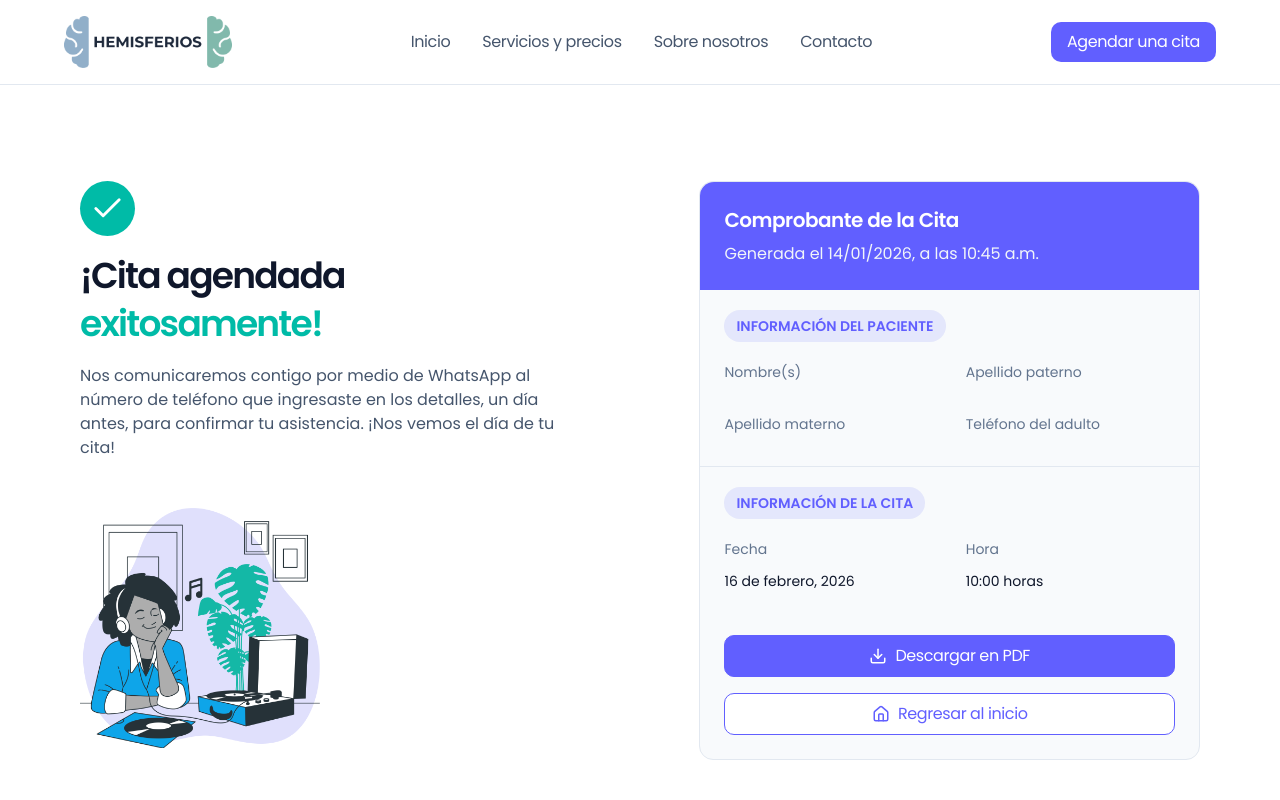
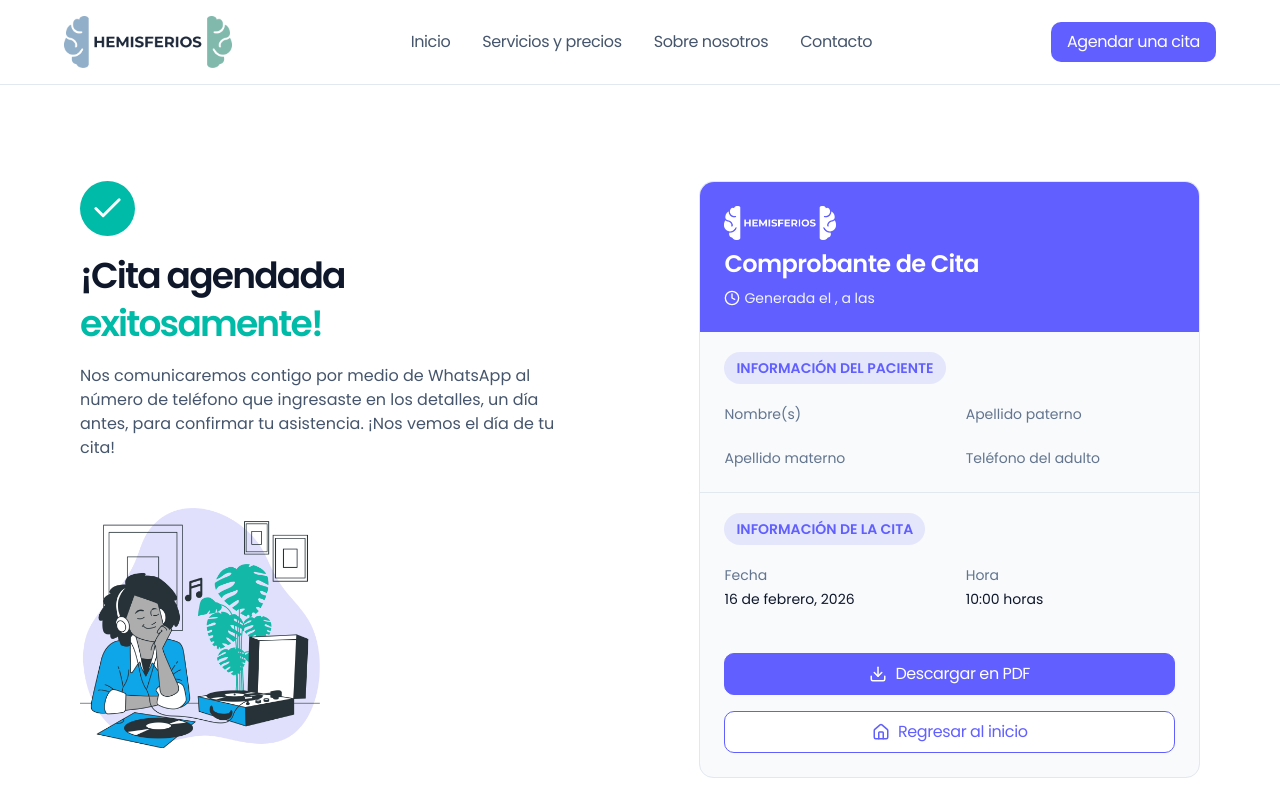
Before and after one commit to kevtorres23/hemisferios-web, a Next.js app in the folder frontend/: page /finished-appointment in a window 1280 px wide. Shown: the top 800 px of the page. Built offline with nearby package versions, Linux system fonts and the light colour scheme.

Commit message:
Working on the appointment receipt. Started to work on the functionality to save it as PDF.

```diff
--- a/frontend/app/finished-appointment/page.tsx
+++ b/frontend/app/finished-appointment/page.tsx
@@ -10,7 +10,6 @@ import { Check } from "lucide-react";
 
 function FinishedAppointment() {
     const createdAppointment = useAppointmentStore((state: any) => state.createdAppointment); // Bringing the just-created appointment object.
-    console.log(createdAppointment);
 
     return (
         <>
@@ -42,6 +41,8 @@ function FinishedAppointment() {
                         phoneNumber={createdAppointment.phoneNumber}
                         date={createdAppointment.date}
                         hour={createdAppointment.hour}
+                        creationDate={createdAppointment.creationDate}
+                        creationTime={createdAppointment.creationTime}
                     />
 
                 </section>
--- a/frontend/website-components/AppointmentForm.tsx
+++ b/frontend/website-components/AppointmentForm.tsx
@@ -11,15 +11,6 @@ import { InputChange, AppointmentSelectChange } from "@/website-modules/InputCha
 import { useAppointmentStore } from "@/website-modules/StoreAppointment";
 import { redirect } from 'next/navigation';
 
-type AppointmentType = {
-    patientName: string;
-    motherSurname: string;
-    fatherSurname: string;
-    phoneNumber: string;
-    date: string;
-    hour: string;
-}
-
 function AppointmentForm() {
     // Variables of the form inputs.
     const [patientName, setPatientName] = useState("");
@@ -28,6 +19,8 @@ function AppointmentForm() {
     const [phoneNumber, setPhoneNumber] = useState("");
     const [date, setDate] = useState("");
     const [hour, setHour] = useState("");
+    const [creationDate, setCreationDate] = useState("");
+    const [creationTime, setCreationTime] = useState("");
 
     // Input validations.
     const [validationsShot, setValidationsShot] = useState(false);
@@ -39,6 +32,7 @@ function AppointmentForm() {
     const [hourValidation, setHourValidation] = useState(false);
 
     const dateItems = ["Lunes 14", "Martes 15", "Miércoles 16", "Jueves 17", "Viernes 18", "Sábado 19", "Domingo 20", "Lunes 14", "Martes 15", "Miércoles 16", "Jueves 17", "Viernes 18", "Sábado 19", "Domingo 20"];
+    const saveAppointment = useAppointmentStore((state: any) => state.saveAppointment);
 
     // Name validation.
     function shootValidations(e: React.FormEvent) {
@@ -62,10 +56,13 @@ function AppointmentForm() {
         setValidationsShot(false);
     }
 
-    const saveAppointment = useAppointmentStore((state: any) => state.saveAppointment);
+    function shootData() {
+        const time = new Date();
+        const currentDate = time.getDate() + "/" + (time.getMonth() + 1) + "/" + time.getFullYear();
+        const currentTime = time.getHours() + ":" + time.getMinutes() + " horas";
 
-    function shootData() {
-        const appointmentObject = new Appointment(patientName, motherSurname, fatherSurname, phoneNumber, date, hour);
+        const appointmentObject = new Appointment(patientName, motherSurname, fatherSurname, phoneNumber, date, hour, currentDate, currentTime);
+
         saveAppointment(appointmentObject);
 
         redirect('/finished-appointment');
--- a/frontend/website-components/Receipt.tsx
+++ b/frontend/website-components/Receipt.tsx
@@ -1,5 +1,9 @@
 import SectionBadge from "./SectionBadge";
 import { Download, House } from "lucide-react";
+import Link from "next/link";
+import { Clock4 } from "lucide-react";
+import Image from "next/image";
+import whiteLogo from "../public/white-logo.png";
 
 type ReceiptProps = {
     patientName: string;
@@ -8,21 +12,29 @@ type ReceiptProps = {
     phoneNumber: string;
     date: string;
     hour: string;
+    creationDate: string;
+    creationTime: string;
 }
 
 function Receipt(props: ReceiptProps) {
     return (
         <div className={`lg:max-w-lg w-full flex flex-col items-start border border-slate-200 bg-slate-50 rounded-xl gap-5 transition-opacity duration-700 ease-in`}>
             <div className="receipt-header w-full p-6 bg-indigo-500 flex flex-col gap-2 rounded-t-xl">
-                <h1 className="text-xl tracking-tight font-semibold text-white">Comprobante de la Cita</h1>
-                <p className="text-slate-100 font-normal">Generada el 14/01/2026, a las 10:45 a.m.</p>
+                <Image src={whiteLogo} alt="Centro Terapéutico Hemisferios" className="w-28"/>
+                <h1 className="text-2xl tracking-tight font-semibold text-white">Comprobante de Cita</h1>
+                <div className="flex flex-col gap-3 items-start">
+                    <div className="flex flex-row gap-1 items-center">
+                        <Clock4 size={16} color="white" />
+                        <p className="text-slate-100 font-normal text-sm">Generada el {props.creationDate}, a las {props.creationTime}</p>
+                    </div>
+                </div>
             </div>
 
             <div className="patient-info fl flex flex-col gap-5 sm:px-6 px-4 w-full items-start">
                 <SectionBadge name="INFORMACIÓN DEL PACIENTE" />
 
                 <div className="data-row flex sm:flex-row flex-col md:items-center items-start justify-start gap-4 w-full">
-                    <div className="info-block flex flex-col gap-3 w-1/2">
+                    <div className="info-block flex flex-col gap-1 w-1/2">
                         <p className="text-sm font-normal text-slate-500">
                             Nombre(s)
                         </p>
@@ -32,7 +44,7 @@ function Receipt(props: ReceiptProps) {
                         </p>
                     </div>
 
-                    <div className="info-block flex flex-col gap-3">
+                    <div className="info-block flex flex-col gap-1">
                         <p className="text-sm font-normal text-slate-500">
                             Apellido paterno
                         </p>
@@ -44,7 +56,7 @@ function Receipt(props: ReceiptProps) {
                 </div>
 
                 <div className="data-row flex sm:flex-row flex-col md:items-center items-start justify-start gap-4 w-full">
-                    <div className="info-block flex flex-col gap-3 w-1/2">
+                    <div className="info-block flex flex-col gap-1 w-1/2">
                         <p className="text-sm font-normal text-slate-500">
                             Apellido materno
                         </p>
@@ -54,7 +66,7 @@ function Receipt(props: ReceiptProps) {
                         </p>
                     </div>
 
-                    <div className="info-block flex flex-col gap-3">
+                    <div className="info-block flex flex-col gap-1">
                         <p className="text-sm font-normal text-slate-500">
                             Teléfono del adulto
                         </p>
@@ -72,7 +84,7 @@ function Receipt(props: ReceiptProps) {
                 <SectionBadge name="INFORMACIÓN DE LA CITA" />
 
                 <div className="data-row flex sm:flex-row flex-col md:items-center items-start justify-start gap-4 w-full">
-                    <div className="info-block flex flex-col gap-3 w-1/2">
+                    <div className="info-block flex flex-col gap-1 w-1/2">
                         <p className="text-sm font-normal text-slate-500">
                             Fecha
                         </p>
@@ -82,7 +94,7 @@ function Receipt(props: ReceiptProps) {
                         </p>
                     </div>
 
-                    <div className="info-block flex flex-col gap-3">
+                    <div className="info-block flex flex-col gap-1">
                         <p className="text-sm font-normal text-slate-500">
                             Hora
                         </p>
@@ -95,14 +107,16 @@ function Receipt(props: ReceiptProps) {
             </div>
 
             <div className="w-full flex flex-col gap-4 items-start px-6 pb-6">
-                <button className="bg-indigo-500 text-white w-full flex flex-row gap-2 items-center justify-center sm:text-base text-sm tracking-tight px-4 py-2 rounded-lg cursor-pointer font-normal border border-indigo-500 hover:bg-indigo-100">
-                    <Download size={18} color="white"/>
+                <button className="bg-indigo-500 text-white w-full flex flex-row gap-2 items-center justify-center sm:text-base text-sm tracking-tight px-4 py-2 rounded-lg cursor-pointer font-normal border border-indigo-500 hover:bg-indigo-400">
+                    <Download size={18} color="white" />
                     Descargar en PDF
                 </button>
-                <button className="bg-white text-indigo-500 w-full flex flex-row gap-2 items-center justify-center tracking-tight sm:text-base text-sm px-4 py-2 rounded-lg cursor-pointer font-normal border border-indigo-500 hover:bg-indigo-100">
-                    <House size={18}/>
-                    Regresar al inicio
-                </button>
+                <Link href={"/"} className="w-full">
+                    <button className="bg-white text-indigo-500 w-full flex flex-row gap-2 items-center justify-center tracking-tight sm:text-base text-sm px-4 py-2 rounded-lg cursor-pointer font-normal border border-indigo-500 hover:bg-indigo-100">
+                        <House size={18} />
+                        Regresar al inicio
+                    </button>
+                </Link>
             </div>
         </div>
     )
--- a/frontend/website-modules/Classes.tsx
+++ b/frontend/website-modules/Classes.tsx
@@ -28,15 +28,19 @@ class Appointment {
     phoneNumber: string;
     date: string;
     hour: string;
+    creationDate: string;
+    creationTime: string;
 
     // Defining the constructor.
-    constructor(patientName: string, motherSurname: string, fatherSurname: string, phoneNumber: string, date: string, hour: string) {
+    constructor(patientName: string, motherSurname: string, fatherSurname: string, phoneNumber: string, date: string, hour: string, creationDate: string, creationTime: string) {
         this.patientName = patientName;
         this.motherSurname = motherSurname;
         this.fatherSurname = fatherSurname;
         this.phoneNumber = phoneNumber;
         this.date = date;
         this.hour = hour;
+        this.creationDate = creationDate;
+        this.creationTime = creationTime;
     }
 }
 
--- a/frontend/website-modules/InputChangeHandlers.tsx
+++ b/frontend/website-modules/InputChangeHandlers.tsx
@@ -8,8 +8,6 @@ function InputChange(
     setInput: Dispatch<SetStateAction<string>>,
     areValidationsShot: boolean,
     setInputValid: Dispatch<SetStateAction<boolean>>) {
-
-    console.log("change detected");
 
     setInput(e.currentTarget.value);
 
@@ -29,8 +27,6 @@ function AppointmentSelectChange(
     areValidationsShot: boolean,
     setInputValid: Dispatch<SetStateAction<boolean>>) {
 
-    console.log("select detected");
-
     setInput(value);
 
     if (!input && (areValidationsShot === true)) {
--- a/frontend/website-modules/StoreAppointment.tsx
+++ b/frontend/website-modules/StoreAppointment.tsx
@@ -7,6 +7,8 @@ type Appointment = {
     phoneNumber: string;
     date: string;
     hour: string;
+    creationDate: string;
+    creationTime: string;
 }
 
 export const useAppointmentStore = create((set) => ({
@@ -19,6 +21,8 @@ export const useAppointmentStore = create((set) => ({
             phoneNumber: appointmentObject.phoneNumber,
             date: appointmentObject.date,
             hour: appointmentObject.hour,
+            creationDate: appointmentObject.creationDate,
+            creationTime: appointmentObject.creationTime
         }
     }),
 }))
```
Also changed, not shown: frontend/public/white-logo.png (added).
